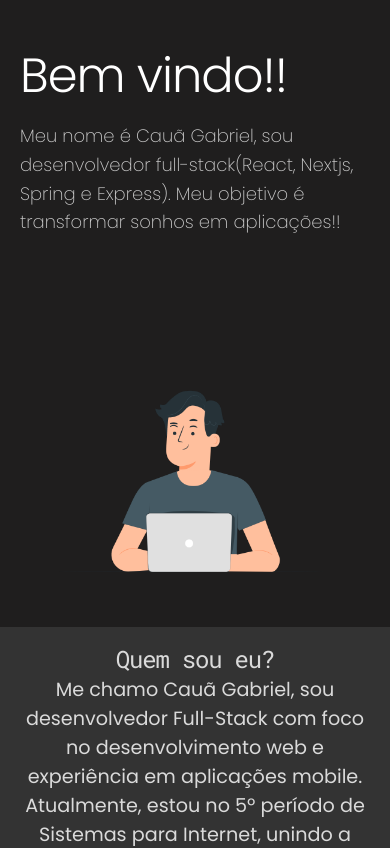
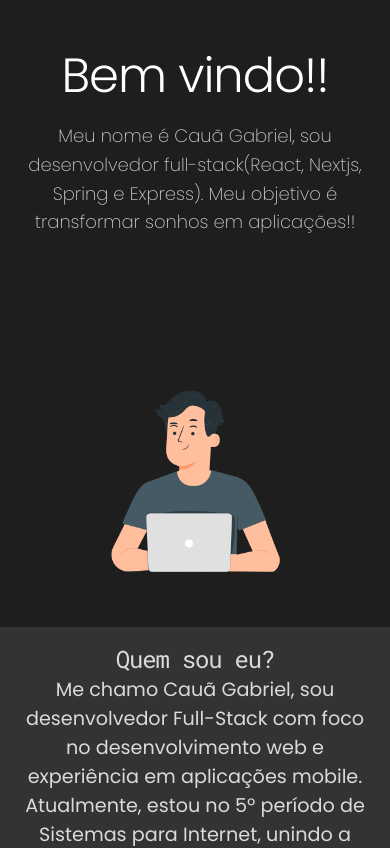
Before and after one commit to CauaGNP/portifolioofc, a React (Vite) app: page / in a window 390 px wide. Shown: the top 848 px of the page. Built offline with nearby package versions, Linux system fonts and the light colour scheme.

Commit message:
fix: add media query 425px

```diff
--- a/src/components/Contacts/styles.css
+++ b/src/components/Contacts/styles.css
@@ -34,4 +34,8 @@
     .contactImage{
         display: none;
     }
+
+    .socialMediaContact{
+        flex-wrap: wrap;
+    }
 }
--- a/src/components/Header/styles.css
+++ b/src/components/Header/styles.css
@@ -75,3 +75,9 @@
     transform: translateY(0);
   }
 }
+
+@media screen and (max-width: 425px) {
+ .headerTitle, .headerSubTitle {
+  text-align: center;
+ }
+}
```
